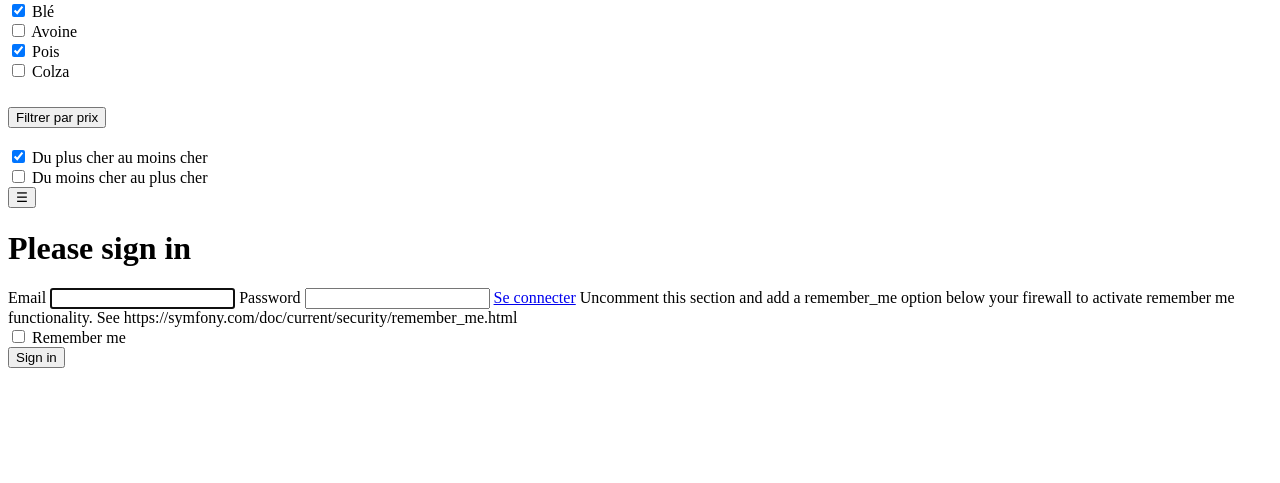
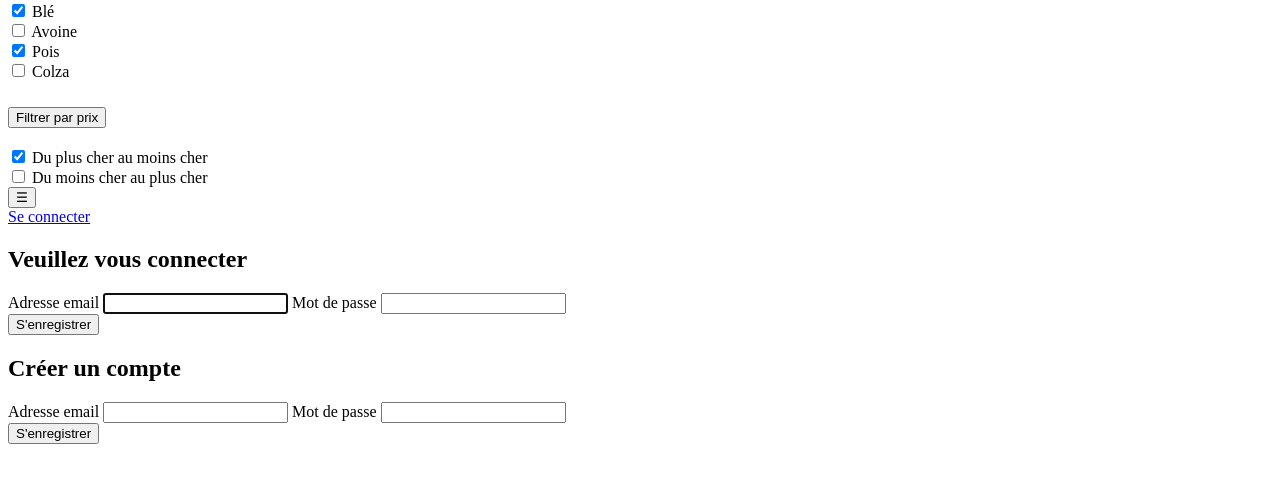
Before and after one commit to AmelieRoussel/hackaton2_comparateuragricole, a Symfony app: template templates/security/login.html.twig in a window 1280 px wide. Shown: the part 211-694 px from the top of the page. Run offline with Twig, Linux system fonts and the light colour scheme; the template is opened without the code that fills it, so the values that code supplies are empty; some libraries are stand-ins or nearby versions.

Commit message:
stylizing login and sign form

```diff
--- a/templates/include/_navbar.html.twig
+++ b/templates/include/_navbar.html.twig
@@ -72,6 +72,16 @@
         </div>
     </div>
 </div>
-<div id="main">
-    <button class="openbtn" onclick="openNav()">☰</button>
+<div class="d-flex justify-content-between">
+    <div id="main">
+        <button class="openbtn" onclick="openNav()">☰</button>
+    </div>
+    <div class="m-4">
+        {% if app.user %}
+            Bienvenue Mme/Mr {{ app.user.lastname }}, vous êtes connecté en tant que {{ app.user.email }}
+            <a href="{{ path('app_logout') }}" class="btn btn-primary"> Se déconnecter</a>
+        {% else %}
+            <a href="{{ path('app_login') }}" class="btn btn-primary"> Se connecter</a>
+        {% endif %}
+    </div>
 </div>
--- a/templates/security/login.html.twig
+++ b/templates/security/login.html.twig
@@ -3,47 +3,70 @@
 {% block title %}Log in!{% endblock %}
 
 {% block body %}
-<form method="post">
+    <section class="container d-flex flex-lg-row justify-content-between flex-column">
+        <div class="div-form col-lg-6 col-12">
+            <form method="post" class="form-login p-5 mb-5 mb-lg-0">
                 {% if error %}
                     <div class="alert alert-danger">{{ error.messageKey|trans(error.messageData, 'security') }}</div>
                 {% endif %}
 
-    {% if app.user %}
-        <div class="mb-3">
-            You are logged in as {{ app.user.username }}, <a href="{{ path('app_logout') }}">Logout</a>
+                <h2 class="form-title h3 mb-3 font-weight-normal text-center">Veuillez vous connecter</h2>
+                <label for="inputEmail" class="mt-3">Adresse email</label>
+                <input type="email" value="{{ last_username }}" name="email" id="inputEmail" class="form-control" required autofocus>
+                <label for="inputPassword" class="mt-3">Mot de passe</label>
+                <input type="password" name="password" id="inputPassword" class="form-control mb-3" required>
+
+                <input type="hidden" name="_csrf_token"
+                       value="{{ csrf_token('authenticate') }}">
+
+                {#            Uncomment this section and add a remember_me option below your firewall to activate remember me functionality.#}
+                {#            See https://symfony.com/doc/current/security/remember_me.html#}
+
+                {#            <div class="checkbox mb-3">#}
+                {#                <label>#}
+                {#                    <input type="checkbox" name="_remember_me"> Remember me#}
+                {#                </label>#}
+                {#            </div>#}
+
+                <div class="text-center">
+                    <button class="btn btn-primary w-100" type="submit">
+                        S'enregistrer
+                    </button>
                 </div>
+            </form>
+        </div>
+
+        <div class="div-form col-lg-6 col-12">
+            <form method="post" class="form-signin p-5">
+                {% if error %}
+                    <div class="alert alert-danger">{{ error.messageKey|trans(error.messageData, 'security') }}</div>
                 {% endif %}
 
-    <h1 class="h3 mb-3 font-weight-normal">Please sign in</h1>
-    <label for="inputEmail">Email</label>
+                <h2 class="form-title h3 mb-3 font-weight-normal text-center">Créer un compte</h2>
+                <label for="inputEmail" class="mt-3">Adresse email</label>
                 <input type="email" value="{{ last_username }}" name="email" id="inputEmail" class="form-control" required autofocus>
-    <label for="inputPassword">Password</label>
-    <input type="password" name="password" id="inputPassword" class="form-control" required>
+                <label for="inputPassword" class="mt-3">Mot de passe</label>
+                <input type="password" name="password" id="inputPassword" class="form-control mb-3" required>
 
                 <input type="hidden" name="_csrf_token"
-           value="{{ csrf_token('authenticate') }}"
-    >
+                       value="{{ csrf_token('authenticate') }}">
 
-    {% if app.user %}
-        Bienvenue Mme/Mr {{ app.user.lastname }}, vous êtes connecté en tant que {{ app.user.email }}
-        <a href="{{ path('app_logout') }}"> Se déconnecter</a>
-    {% else %}
-        <a href="{{ path('app_login') }}"> Se connecter</a>
-    {% endif %}
+                {#            Uncomment this section and add a remember_me option below your firewall to activate remember me functionality.#}
+                {#            See https://symfony.com/doc/current/security/remember_me.html#}
 
-
-        Uncomment this section and add a remember_me option below your firewall to activate remember me functionality.
-        See https://symfony.com/doc/current/security/remember_me.html
-
-        <div class="checkbox mb-3">
-            <label>
-                <input type="checkbox" name="_remember_me"> Remember me
-            </label>
+                {#            <div class="checkbox mb-3">#}
+                {#                <label>#}
+                {#                    <input type="checkbox" name="_remember_me"> Remember me#}
+                {#                </label>#}
+                {#            </div>#}
+                <div class="text-center">
+                    <button class="btn btn-primary w-100" type="submit">
+                        S'enregistrer
+                    </button>
                 </div>
 
+            </form>
+        </div>
 
-    <button class="btn btn-lg btn-primary" type="submit">
-        Sign in
-    </button>
-</form>
+    </section>
 {% endblock %}
```
Also changed, not shown: assets/styles/app.scss (+34 -0 lines), templates/map/map_index.html.twig (+3 -10 lines). Lines whose indentation alone changed are shown as unchanged.
